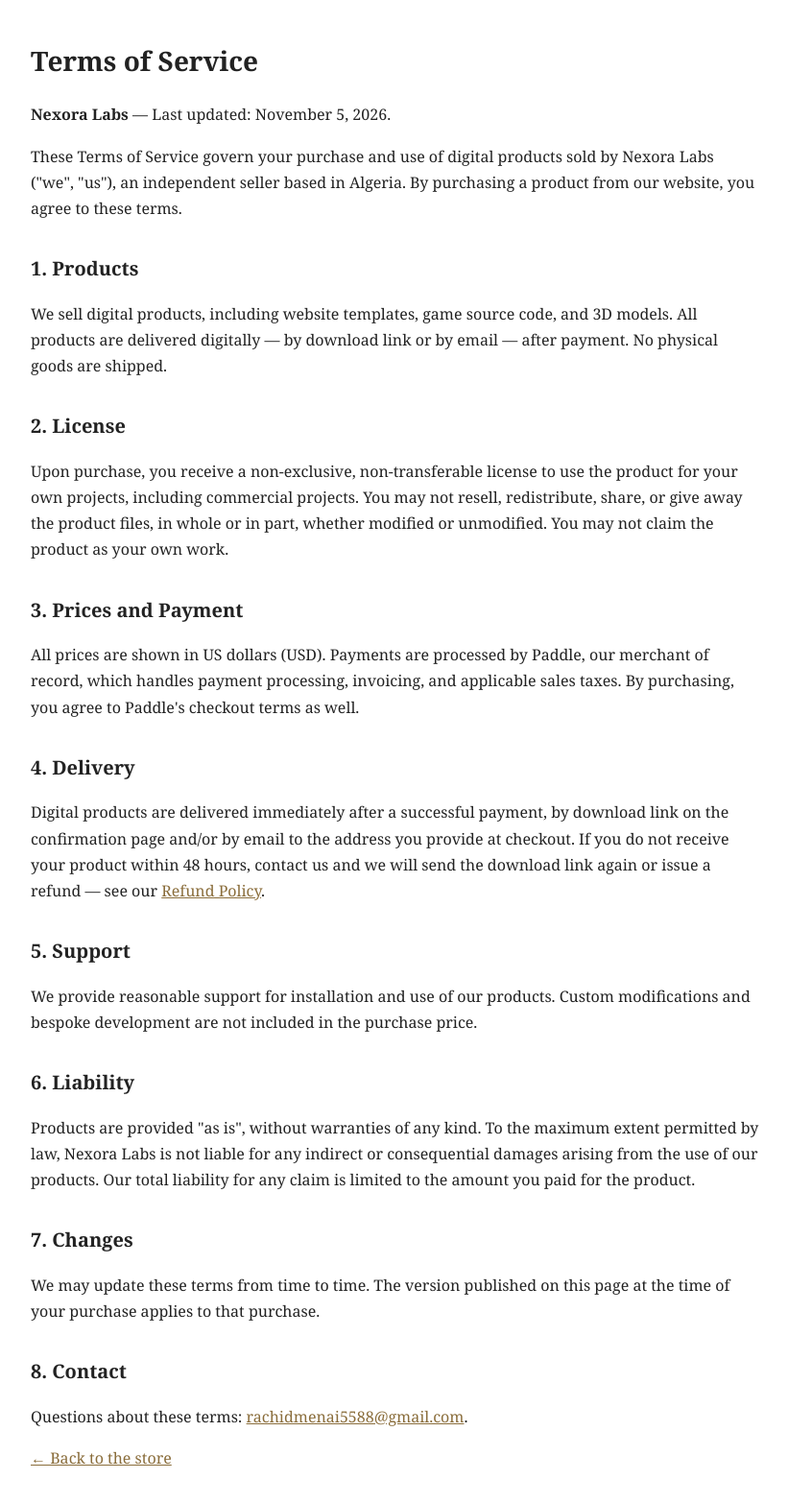
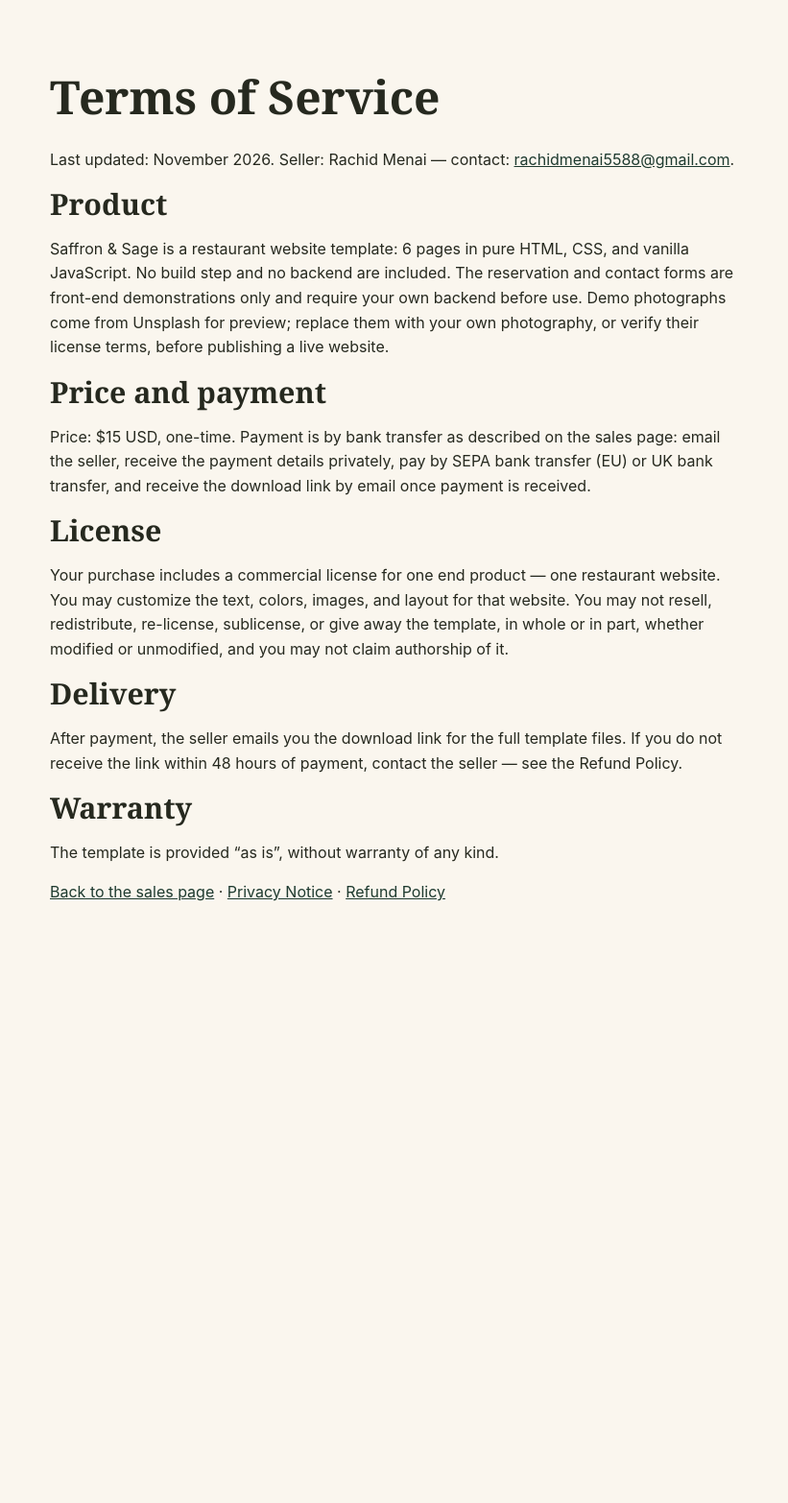
Before and after one commit to rachidmenai5588-collab/saffron-and-sage, a plain HTML site: page terms.html in a window 1280 px wide. Shown: the whole page at 96% size, without its empty margins (228-1049 px from the left). After the commit the page ends 1031 px from the top, so only its background shows below. Drawn offline with Linux system fonts and the light colour scheme.

Commit message:
Fix Saffron & Sage sales page: remove broken Paddle checkout (email + bank transfer only)

```diff
--- a/terms.html
+++ b/terms.html
@@ -1,43 +1,26 @@
-<!DOCTYPE html>
+<!doctype html>
 <html lang="en">
 <head>
-<meta charset="UTF-8">
-<meta name="viewport" content="width=device-width, initial-scale=1.0">
-<title>Terms of Service — Nexora Labs</title>
-<style>
-body{font-family:Georgia,serif;max-width:760px;margin:40px auto;padding:0 20px;color:#222;line-height:1.7}
-h1{font-size:28px}h2{font-size:20px;margin-top:32px}
-a{color:#8a6d3b}
-</style>
+<meta charset="utf-8">
+<meta name="viewport" content="width=device-width, initial-scale=1">
+<title>Terms of Service — Saffron &amp; Sage</title>
+<link rel="stylesheet" href="css/style.css">
 </head>
 <body>
+<main class="section"><div class="container section-narrow">
 <h1>Terms of Service</h1>
-<p><strong>Nexora Labs</strong> — Last updated: November 5, 2026.</p>
-<p>These Terms of Service govern your purchase and use of digital products sold by Nexora Labs ("we", "us"), an independent seller based in Algeria. By purchasing a product from our website, you agree to these terms.</p>
-
-<h2>1. Products</h2>
-<p>We sell digital products, including website templates, game source code, and 3D models. All products are delivered digitally — by download link or by email — after payment. No physical goods are shipped.</p>
-
-<h2>2. License</h2>
-<p>Upon purchase, you receive a non-exclusive, non-transferable license to use the product for your own projects, including commercial projects. You may not resell, redistribute, share, or give away the product files, in whole or in part, whether modified or unmodified. You may not claim the product as your own work.</p>
-
-<h2>3. Prices and Payment</h2>
-<p>All prices are shown in US dollars (USD). Payments are processed by Paddle, our merchant of record, which handles payment processing, invoicing, and applicable sales taxes. By purchasing, you agree to Paddle's checkout terms as well.</p>
-
-<h2>4. Delivery</h2>
-<p>Digital products are delivered immediately after a successful payment, by download link on the confirmation page and/or by email to the address you provide at checkout. If you do not receive your product within 48 hours, contact us and we will send the download link again or issue a refund — see our <a href="refunds.html">Refund Policy</a>.</p>
-
-<h2>5. Support</h2>
-<p>We provide reasonable support for installation and use of our products. Custom modifications and bespoke development are not included in the purchase price.</p>
-
-<h2>6. Liability</h2>
-<p>Products are provided "as is", without warranties of any kind. To the maximum extent permitted by law, Nexora Labs is not liable for any indirect or consequential damages arising from the use of our products. Our total liability for any claim is limited to the amount you paid for the product.</p>
-
-<h2>7. Changes</h2>
-<p>We may update these terms from time to time. The version published on this page at the time of your purchase applies to that purchase.</p>
-
-<h2>8. Contact</h2>
-<p>Questions about these terms: <a href="mailto:rachidmenai5588@gmail.com">rachidmenai5588@gmail.com</a>.</p>
-<p><a href="index.html">← Back to the store</a></p>
+<p>Last updated: November 2026. Seller: Rachid Menai — contact: <a href="mailto:rachidmenai5588@gmail.com">rachidmenai5588@gmail.com</a>.</p>
+<h2>Product</h2>
+<p>Saffron &amp; Sage is a restaurant website template: 6 pages in pure HTML, CSS, and vanilla JavaScript. No build step and no backend are included. The reservation and contact forms are front-end demonstrations only and require your own backend before use. Demo photographs come from Unsplash for preview; replace them with your own photography, or verify their license terms, before publishing a live website.</p>
+<h2>Price and payment</h2>
+<p>Price: $15 USD, one-time. Payment is by bank transfer as described on the sales page: email the seller, receive the payment details privately, pay by SEPA bank transfer (EU) or UK bank transfer, and receive the download link by email once payment is received.</p>
+<h2>License</h2>
+<p>Your purchase includes a commercial license for one end product — one restaurant website. You may customize the text, colors, images, and layout for that website. You may not resell, redistribute, re-license, sublicense, or give away the template, in whole or in part, whether modified or unmodified, and you may not claim authorship of it.</p>
+<h2>Delivery</h2>
+<p>After payment, the seller emails you the download link for the full template files. If you do not receive the link within 48 hours of payment, contact the seller — see the Refund Policy.</p>
+<h2>Warranty</h2>
+<p>The template is provided “as is”, without warranty of any kind.</p>
+<p><a href="index.html">Back to the sales page</a> · <a href="privacy.html">Privacy Notice</a> · <a href="refund.html">Refund Policy</a></p>
+</div></main>
 </body>
 </html>
```
Also changed, not shown: index.html (+4 -14 lines), privacy.html (+18 -35 lines).
